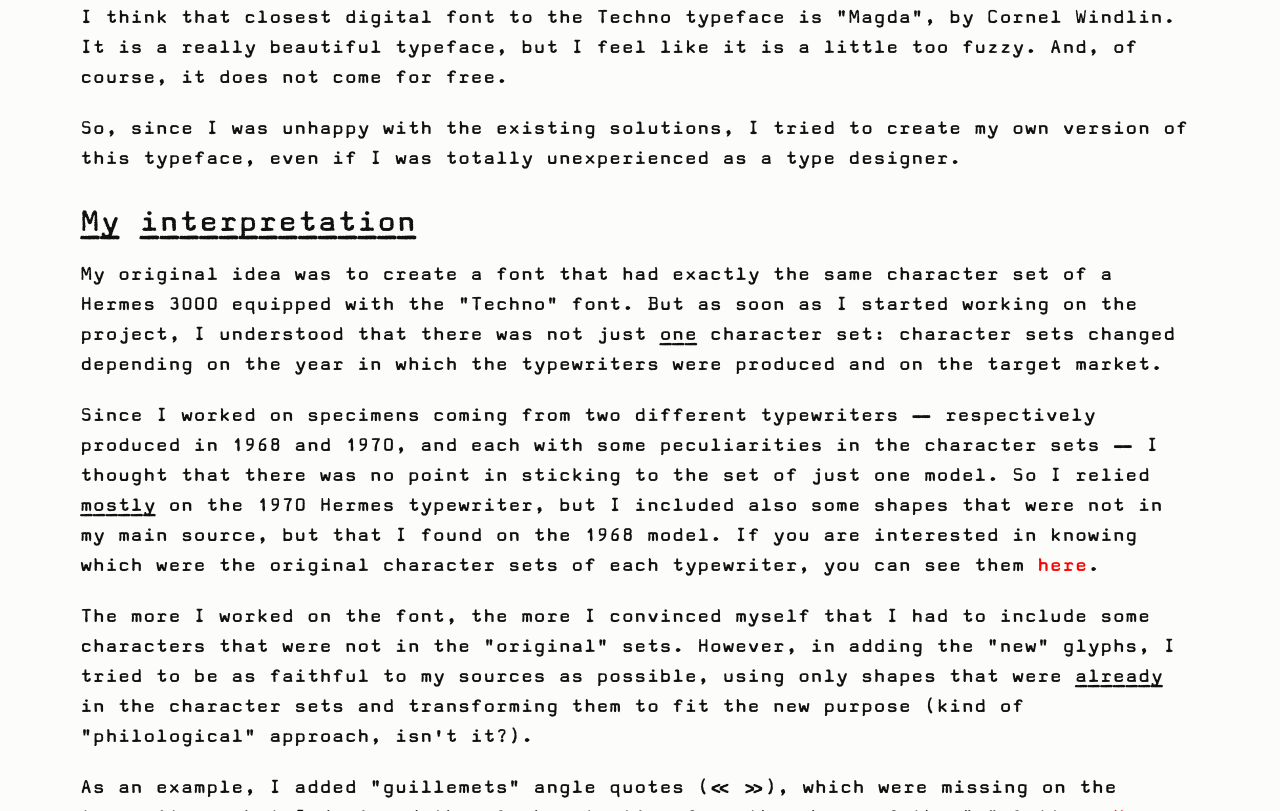
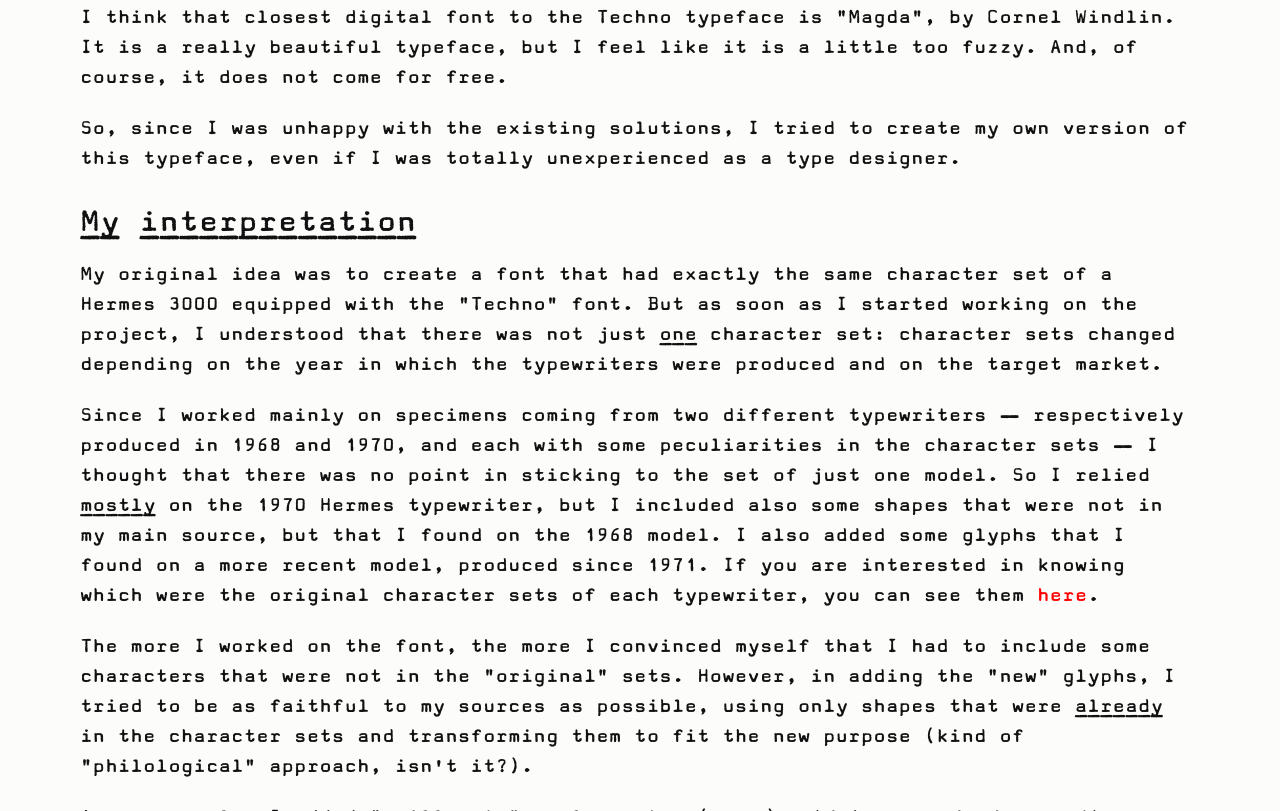
Before and after one commit to HTP3000/htp3000.github.io, a plain HTML site: page index.html in a window 1280 px wide. Shown: the part 495-1306 px from the top of the page. Drawn offline with Linux system fonts and the light colour scheme.

Commit message:
Update index.html

```diff
--- a/index.html
+++ b/index.html
@@ -25,7 +25,7 @@
 
 <p>My original idea was to create a font that had exactly the same character set of a Hermes 3000 equipped with the “Techno” font. But as soon as I started working on the project, I understood that there was not just <em>one</em> character set: character sets changed depending on the year in which the typewriters were produced and on the target market.</p>
 
-<p>Since I worked on specimens coming from two different typewriters – respectively produced in 1968 and 1970, and each with some peculiarities in the character sets – I thought that there was no point in sticking to the set of just one model. So I relied <em>mostly</em> on the 1970 Hermes typewriter, but I included also some shapes that were not in my main source, but that I found on the 1968 model.
+<p>Since I worked mainly on specimens coming from two different typewriters – respectively produced in 1968 and 1970, and each with some peculiarities in the character sets – I thought that there was no point in sticking to the set of just one model. So I relied <em>mostly</em> on the 1970 Hermes typewriter, but I included also some shapes that were not in my main source, but that I found on the 1968 model. I also added some glyphs that I found on a more recent model, produced since 1971.
 If you are interested in knowing which were the original character sets of each typewriter, you can see them <a href="https://github.com/HTP3000/htp3000.github.io/raw/master/downloads/originals.pdf">here</a>.
 
 <p>The more I worked on the font, the more I convinced myself that I had to include some characters that were not in the “original” sets. However, in adding the “new” glyphs, I tried to be as faithful to my sources as possible, using only shapes that were <em>already</em> in the character sets and transforming them to fit the new purpose (kind of “philological” approach, isn’t it?).</p>
```
